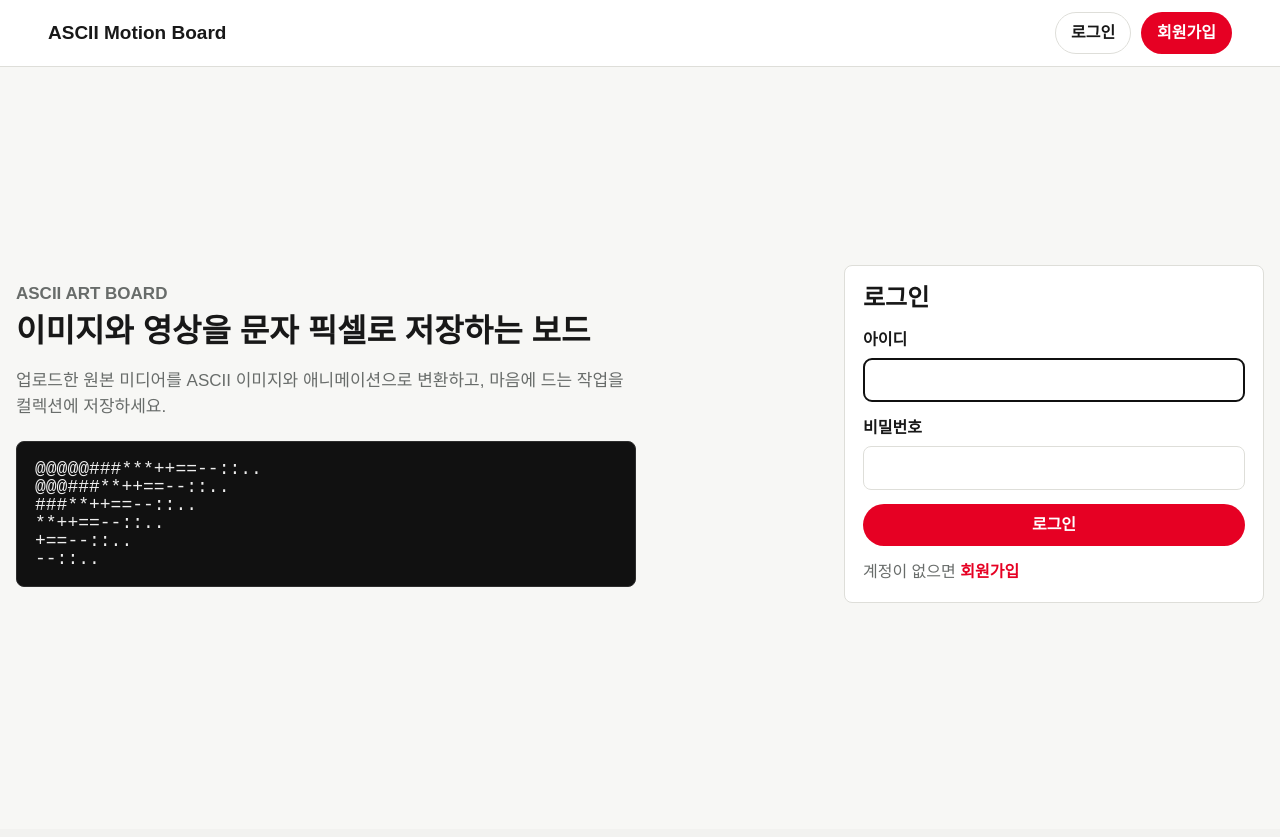
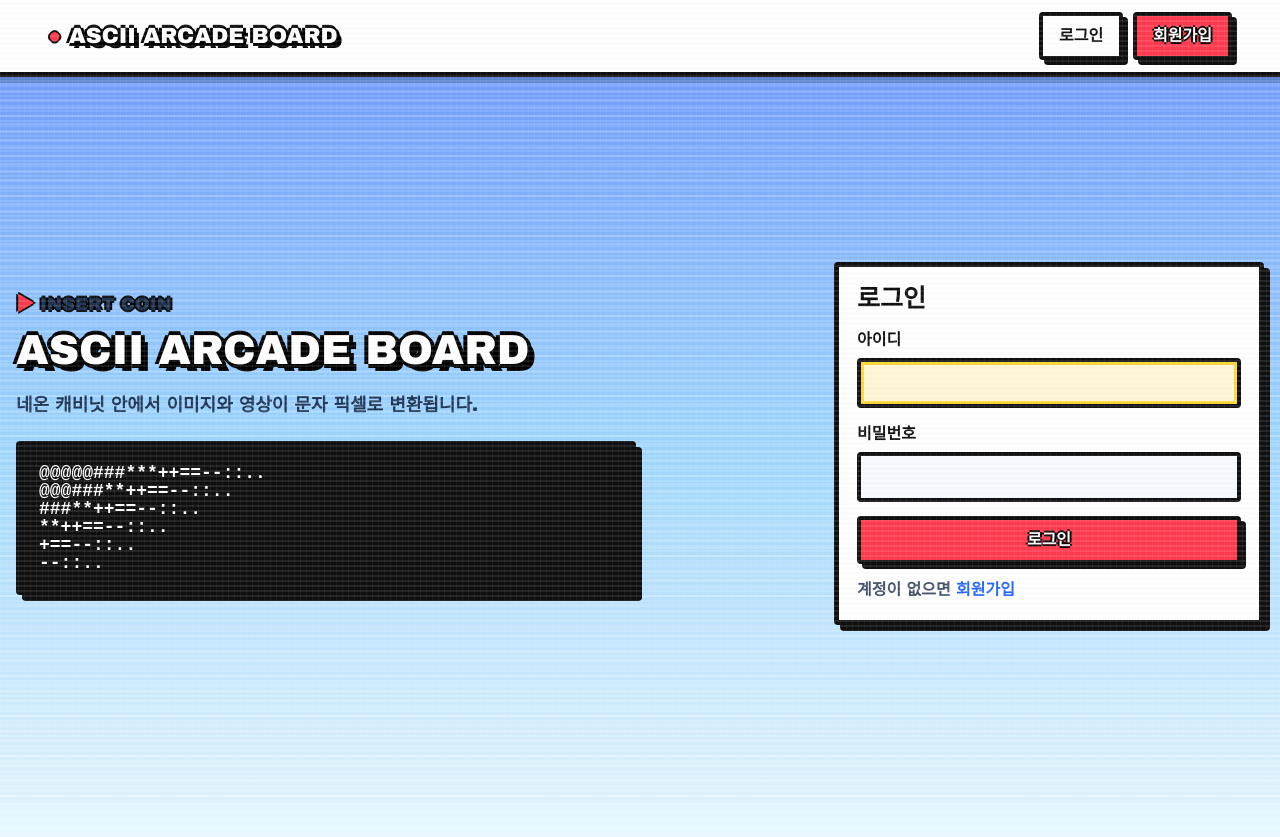
Before and after one commit to aliquis-facio/2026-01-web-server-project, a Django app: page /accounts/login/?next=/1/comments/ in a window 1280 px wide. Before the commit the page ends 603 px from the top, so only its background shows below. Run offline with Django 5.2, Linux system fonts and the light colour scheme.

Commit message:
style: ui 변경
- 90년대 오락실 레트로 게임풍으로 변경

```diff
--- a/board/templates/board/post_list.html
+++ b/board/templates/board/post_list.html
@@ -5,8 +5,8 @@
 {% block content %}
 <section class="feed-topbar">
   <div>
-    <p class="eyebrow">ASCII COLLECTION</p>
-    <h1>ASCII ART 피드</h1>
+    <p class="eyebrow">INSERT COIN</p>
+    <h1>ASCII ARCADE 피드</h1>
   </div>
   <a class="button button-primary" href="{% url 'post_create' %}">업로드</a>
 </section>
--- a/static/css/ascii.css
+++ b/static/css/ascii.css
@@ -1,28 +1,53 @@
 :root {
-  --bg: #f7f7f5;
+  --sky: #6c93ff;
+  --sky-light: #9ed7ff;
   --panel: #ffffff;
-  --ink: #181818;
-  --muted: #686c6a;
-  --line: #deded9;
-  --accent: #e60023;
-  --accent-strong: #bd001d;
-  --green: #0f766e;
-  --warn: #9a5b00;
-  --danger: #b42318;
-  --code-bg: #111111;
-  --code-fg: #eeeeee;
+  --panel-soft: #fff7d6;
+  --ink: #101010;
+  --muted: #42516b;
+  --line: #101010;
+  --blue: #2168ff;
+  --red: #ff3b4f;
+  --yellow: #ffd93d;
+  --green: #20c95a;
+  --orange: #ff8d24;
+  --danger: #e51c3f;
+  --code-bg: #101010;
+  --code-fg: #f8f8f0;
+  --block-shadow: 6px 6px 0 #101010;
 }
 
 * {
   box-sizing: border-box;
 }
 
+html {
+  background: var(--sky);
+}
+
 body {
+  min-height: 100vh;
   margin: 0;
-  background: var(--bg);
+  background:
+    repeating-linear-gradient(0deg, rgba(255, 255, 255, 0.16) 0 2px, transparent 2px 8px),
+    linear-gradient(180deg, var(--sky) 0%, var(--sky-light) 52%, #e9f8ff 100%);
   color: var(--ink);
-  font-family: Arial, "Apple SD Gothic Neo", "Malgun Gothic", sans-serif;
+  font-family: "Arial Black", "Malgun Gothic", "Apple SD Gothic Neo", Arial, sans-serif;
+  font-weight: 800;
   line-height: 1.5;
+}
+
+body::before {
+  content: "";
+  position: fixed;
+  inset: 0;
+  z-index: 100;
+  pointer-events: none;
+  background:
+    linear-gradient(rgba(255, 255, 255, 0.22) 50%, rgba(0, 0, 0, 0.04) 50%),
+    repeating-linear-gradient(90deg, rgba(255, 255, 255, 0.14) 0 1px, transparent 1px 6px);
+  background-size: 100% 5px, 100% 100%;
+  opacity: 0.42;
 }
 
 a {
@@ -37,23 +62,42 @@ video {
 }
 
 .site-header {
-  min-height: 64px;
+  min-height: 72px;
   display: flex;
   align-items: center;
   justify-content: space-between;
   gap: 18px;
   padding: 12px clamp(16px, 4vw, 48px);
-  border-bottom: 1px solid var(--line);
-  background: rgba(255, 255, 255, 0.94);
-  backdrop-filter: blur(10px);
+  border-bottom: 5px solid var(--line);
+  background: var(--panel);
+  box-shadow: 0 6px 0 rgba(16, 16, 16, 0.18);
   position: sticky;
   top: 0;
   z-index: 20;
 }
 
 .brand {
-  font-weight: 800;
-  font-size: 19px;
+  color: white;
+  font-size: 22px;
+  font-weight: 900;
+  letter-spacing: 0;
+  text-shadow:
+    3px 0 0 #000,
+    -3px 0 0 #000,
+    0 3px 0 #000,
+    0 -3px 0 #000,
+    3px 3px 0 #000,
+    5px 5px 0 #000;
+}
+
+.brand::before {
+  content: "● ";
+  color: var(--red);
+  text-shadow:
+    2px 0 0 #000,
+    -2px 0 0 #000,
+    0 2px 0 #000,
+    0 -2px 0 #000;
 }
 
 .nav,
@@ -94,7 +143,7 @@ video {
 .page {
   width: min(1500px, calc(100vw - 32px));
   margin: 0 auto;
-  padding: 28px 0 56px;
+  padding: 32px 0 60px;
 }
 
 .feed-topbar,
@@ -121,68 +170,95 @@ video {
 .auth-panel h2,
 .empty-state h2 {
   margin: 0;
-  line-height: 1.18;
+  line-height: 1.08;
 }
 
 .feed-topbar h1,
 .detail-header h1,
 .auth-copy h1 {
-  font-size: 32px;
+  color: white;
+  font-size: 42px;
+  font-weight: 900;
+  text-shadow:
+    4px 0 0 #000,
+    -4px 0 0 #000,
+    0 4px 0 #000,
+    0 -4px 0 #000,
+    4px 4px 0 #000,
+    7px 7px 0 #000;
 }
 
 .eyebrow {
-  margin: 0 0 7px;
-  color: var(--green);
-  font-size: 13px;
-  font-weight: 800;
+  margin: 0 0 10px;
+  color: var(--yellow);
+  font-size: 15px;
+  font-weight: 900;
   letter-spacing: 0;
+  text-shadow:
+    2px 0 0 #000,
+    -2px 0 0 #000,
+    0 2px 0 #000,
+    0 -2px 0 #000;
+}
+
+.eyebrow::before {
+  content: "▶ ";
+  color: var(--red);
 }
 
 .button,
 .save-button {
-  min-height: 40px;
+  min-height: 42px;
   display: inline-flex;
   align-items: center;
   justify-content: center;
-  border: 1px solid transparent;
-  border-radius: 999px;
-  padding: 8px 15px;
+  border: 4px solid var(--line);
+  border-radius: 4px;
+  padding: 8px 16px;
+  background: var(--red);
+  color: white;
   font: inherit;
-  font-weight: 800;
+  font-weight: 900;
   cursor: pointer;
   white-space: nowrap;
+  box-shadow: 5px 5px 0 var(--line);
+  text-shadow:
+    2px 0 0 #000,
+    -2px 0 0 #000,
+    0 2px 0 #000,
+    0 -2px 0 #000;
 }
 
 .button-primary,
 .button {
-  background: var(--accent);
-  color: white;
+  background: var(--red);
 }
 
 .button-primary:hover,
 .button:hover {
-  background: var(--accent-strong);
+  transform: translate(1px, 1px);
+  box-shadow: 4px 4px 0 var(--line);
 }
 
 .button-secondary {
-  background: white;
+  background: var(--yellow);
   color: var(--ink);
-  border-color: var(--line);
+  text-shadow: none;
 }
 
 .button-secondary:hover {
-  background: #f0f0ed;
+  background: var(--orange);
   color: var(--ink);
 }
 
 .button-ghost {
-  background: transparent;
+  background: var(--panel);
   color: var(--ink);
-  border-color: var(--line);
+  text-shadow: none;
 }
 
 .button-ghost:hover {
-  background: #f0f0ed;
+  background: var(--yellow);
   color: var(--ink);
 }
 
@@ -208,23 +284,29 @@ video {
 .feed-controls {
   display: grid;
   grid-template-columns: minmax(220px, 1fr) 180px auto;
-  gap: 10px;
+  gap: 12px;
   align-items: end;
-  margin-bottom: 14px;
+  margin-bottom: 16px;
+  padding: 16px;
+  border: 5px solid var(--line);
+  border-radius: 4px;
+  background: var(--panel);
+  box-shadow: var(--block-shadow);
 }
 
 .feed-controls label,
 .form-stack label {
   display: grid;
   gap: 6px;
-  font-weight: 800;
+  color: var(--ink);
+  font-weight: 900;
 }
 
 .feed-controls label span,
 .field-help {
-  color: var(--muted);
-  font-size: 13px;
-  font-weight: 700;
+  color: var(--blue);
+  font-size: 14px;
+  font-weight: 900;
 }
 
 .form-control,
@@ -234,56 +316,76 @@ video {
 .feed-controls input,
 .feed-controls select {
   width: 100%;
-  min-height: 42px;
-  border: 1px solid var(--line);
-  border-radius: 8px;
+  min-height: 44px;
+  border: 4px solid var(--line);
+  border-radius: 4px;
   padding: 9px 11px;
-  background: white;
+  background: #f7fbff;
   color: var(--ink);
   font: inherit;
+  font-weight: 900;
+  outline: none;
+}
+
+.form-control:focus,
+.form-stack input:focus,
+.form-stack select:focus,
+.form-stack textarea:focus,
+.feed-controls input:focus,
+.feed-controls select:focus {
+  background: var(--panel-soft);
+  box-shadow: inset 0 0 0 3px var(--yellow);
 }
 
 .scope-tabs {
   display: flex;
   align-items: center;
-  gap: 8px;
+  gap: 10px;
   flex-wrap: wrap;
-  margin-bottom: 22px;
+  margin-bottom: 24px;
 }
 
 .scope-tabs a {
-  min-height: 38px;
+  min-height: 42px;
   display: inline-flex;
   align-items: center;
-  border: 1px solid var(--line);
-  border-radius: 999px;
+  border: 4px solid var(--line);
+  border-radius: 4px;
   padding: 7px 14px;
-  background: white;
-  color: var(--muted);
-  font-weight: 800;
+  background: var(--panel);
+  color: var(--ink);
+  font-weight: 900;
+  box-shadow: 4px 4px 0 var(--line);
 }
 
 .scope-tabs a.active,
 .scope-tabs a:hover {
-  background: var(--ink);
-  border-color: var(--ink);
-  color: white;
+  background: var(--yellow);
+  color: var(--ink);
+  transform: translate(1px, 1px);
+  box-shadow: 3px 3px 0 var(--line);
 }
 
 .masonry-feed {
   column-count: 5;
-  column-gap: 16px;
+  column-gap: 18px;
 }
 
 .post-card {
   width: 100%;
   display: inline-block;
   overflow: hidden;
-  margin: 0 0 16px;
+  margin: 0 0 18px;
   break-inside: avoid;
-  border: 1px solid var(--line);
-  border-radius: 8px;
+  border: 5px solid var(--line);
+  border-radius: 4px;
   background: var(--panel);
+  box-shadow: var(--block-shadow);
+}
+
+.post-card:hover {
+  transform: translate(1px, 1px);
+  box-shadow: 5px 5px 0 var(--line);
 }
 
 .post-thumb {
@@ -365,72 +480,77 @@ video {
 
 .post-card h2 {
   margin: 10px 0 6px;
-  font-size: 18px;
-  line-height: 1.25;
+  color: var(--ink);
+  font-size: 19px;
+  font-weight: 900;
+  line-height: 1.24;
 }
 
 .post-card p {
   margin: 0 0 14px;
   color: var(--muted);
+  font-weight: 800;
 }
 
 .status {
   display: inline-flex;
   align-items: center;
-  min-height: 25px;
-  border-radius: 999px;
+  min-height: 27px;
+  border: 3px solid var(--line);
+  border-radius: 4px;
   padding: 3px 9px;
   font-size: 13px;
-  font-weight: 800;
-  background: #ecece8;
+  font-weight: 900;
+  background: #eaf3ff;
   color: var(--ink);
 }
 
 .status-done {
-  background: #dff4ef;
-  color: var(--green);
+  background: var(--green);
 }
 
 .status-failed {
-  background: #fbe5e1;
-  color: var(--danger);
+  background: var(--danger);
+  color: white;
 }
 
 .status-processing,
 .status-pending {
-  background: #fff1d6;
-  color: var(--warn);
+  background: var(--yellow);
 }
 
 .auth-shell {
-  min-height: calc(100vh - 122px);
+  min-height: calc(100vh - 132px);
   display: grid;
-  grid-template-columns: minmax(0, 1fr) minmax(320px, 420px);
+  grid-template-columns: minmax(0, 1fr) minmax(320px, 430px);
   gap: 28px;
   align-items: center;
 }
 
 .auth-copy p {
   max-width: 620px;
-  color: var(--muted);
-  font-size: 17px;
+  color: #213655;
+  font-size: 18px;
+  font-weight: 900;
 }
 
 .ascii-sample {
   width: min(620px, 100%);
   margin-top: 22px;
   overflow: hidden;
-  border: 1px solid #2d2d2d;
-  border-radius: 8px;
+  border: 5px solid var(--line);
+  border-radius: 4px;
   background: var(--code-bg);
+  box-shadow: var(--block-shadow);
 }
 
 .ascii-sample pre {
   margin: 0;
   padding: 18px;
-  color: var(--code-fg);
+  color: #fefefe;
   font-family: "Courier New", Consolas, monospace;
   font-size: 18px;
+  font-weight: 900;
   line-height: 18px;
   white-space: pre;
 }
@@ -442,14 +562,17 @@ video {
 .comments,
 .content-block,
 .form-layout {
-  border: 1px solid var(--line);
-  border-radius: 8px;
+  border: 5px solid var(--line);
+  border-radius: 4px;
   background: var(--panel);
+  box-shadow: var(--block-shadow);
 }
 
 .auth-panel h2 {
   margin-bottom: 16px;
-  font-size: 24px;
+  color: var(--ink);
+  font-size: 25px;
+  font-weight: 900;
 }
 
 .auth-alt {
@@ -457,8 +580,8 @@ video {
 }
 
 .auth-alt a {
-  color: var(--accent);
-  font-weight: 800;
+  color: var(--blue);
+  font-weight: 900;
 }
 
 .detail-layout {
--- a/templates/base.html
+++ b/templates/base.html
@@ -9,7 +9,7 @@
 </head>
 <body>
   <header class="site-header">
-    <a class="brand" href="{% url 'post_list' %}">ASCII Motion Board</a>
+    <a class="brand" href="{% url 'post_list' %}">ASCII ARCADE BOARD</a>
     <nav class="nav">
       {% if user.is_authenticated %}
         <a class="nav-link" href="{% url 'post_list' %}">피드</a>
--- a/templates/registration/login.html
+++ b/templates/registration/login.html
@@ -5,9 +5,9 @@
 {% block content %}
 <section class="auth-shell">
   <div class="auth-copy">
-    <p class="eyebrow">ASCII ART BOARD</p>
-    <h1>이미지와 영상을 문자 픽셀로 저장하는 보드</h1>
-    <p>업로드한 원본 미디어를 ASCII 이미지와 애니메이션으로 변환하고, 마음에 드는 작업을 컬렉션에 저장하세요.</p>
+    <p class="eyebrow">INSERT COIN</p>
+    <h1>ASCII ARCADE BOARD</h1>
+    <p>네온 캐비닛 안에서 이미지와 영상이 문자 픽셀로 변환됩니다.</p>
     <div class="ascii-sample" aria-hidden="true">
       <pre>@@@@@###***++==--::..
 @@@###**++==--::..
```
Also changed, not shown: other parts of static/css/ascii.css (+50 -28 lines).
